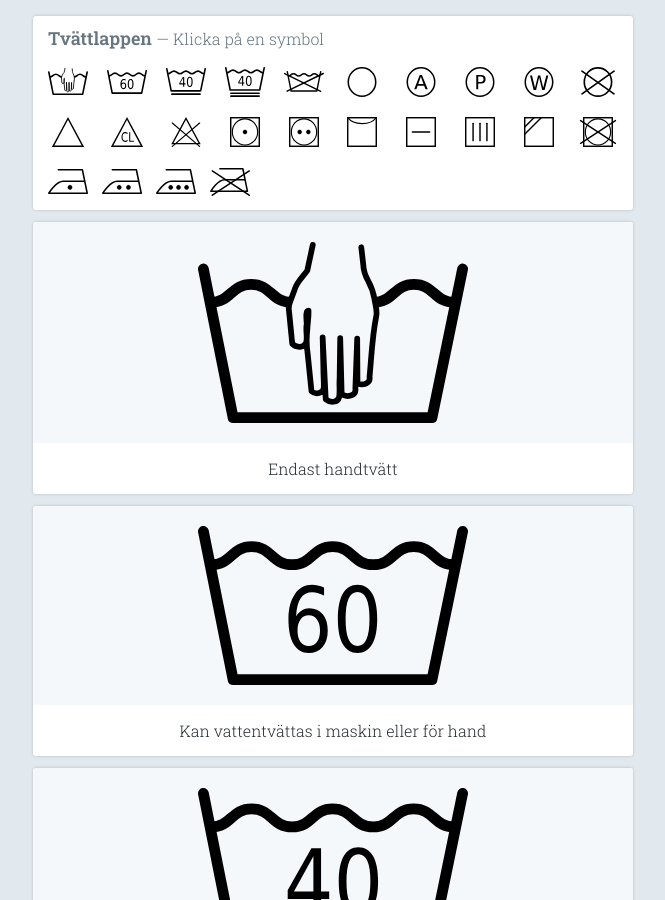
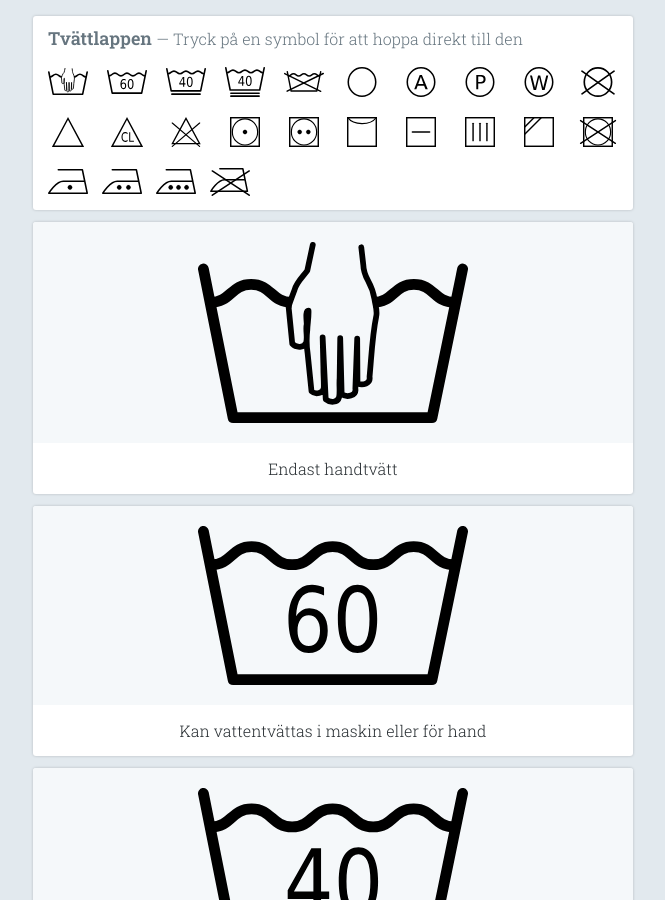
Before and after one commit to zykadelic/Tvattlappen, a Jekyll site: the page built from index.html, in a window 1280 px wide and 900 px high. Shown: the whole window, without its empty margins (307-972 px from the left). Built offline with Jekyll 4.4.1, drawn with Linux system fonts in a browser that asks for light colours; nearby versions of some CDN libraries.

Commit message:
copy fix

```diff
--- a/_layouts/default.html
+++ b/_layouts/default.html
@@ -25,7 +25,7 @@
 					{{ site.title }}
 				</a>
 				<span class="pageCta">
-					&mdash; Klicka på en symbol
+					&mdash; Tryck på en symbol för att hoppa direkt till den
 				</span>
 			</div>
 
```
